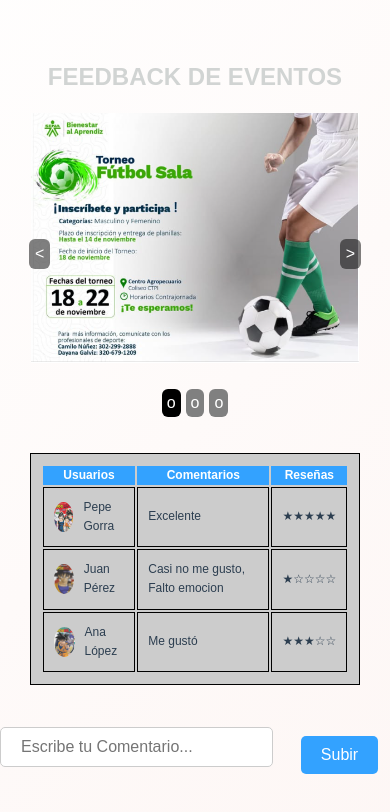
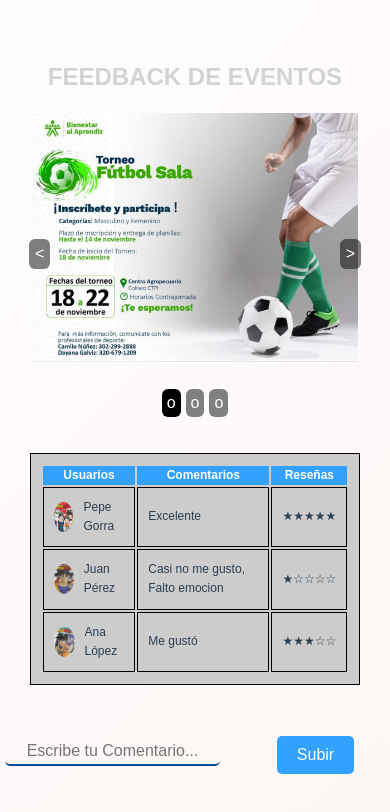
Before and after one commit to victormosqueraconejo/ActivSena, a React (Vite) app in the folder client/: page /combinar in a window 390 px wide. Shown: the part 252-1064 px from the top of the page. Built offline with nearby package versions, Linux system fonts and the light colour scheme.

Commit message:
cambios css

```diff
--- a/client/src/pages/Aprobar/Comentarios.jsx
+++ b/client/src/pages/Aprobar/Comentarios.jsx
@@ -60,7 +60,7 @@ export default function ComentarFeedback() {
         <input
           type="text"
           placeholder="Escribe tu Comentario..."
-          className="input-texto"
+          className="input-text"
           value={nuevoComentario}
           onChange={(e) => setNuevoComentario(e.target.value)}
         />
--- a/client/src/pages/Aprobar/styles/ComtentarStyle.css
+++ b/client/src/pages/Aprobar/styles/ComtentarStyle.css
@@ -39,7 +39,7 @@
     margin-top: 15px;
   }
 
-  .input-texto {
+  .input-text {
     border: 1px solid #ccc;
     border-radius: 5px;
     padding: 10px 20px;
@@ -72,7 +72,7 @@
       width: 40px;
       height: 40px;
     }
-    .input-texto {
+    .input-text {
       width: 50%;
     }
     .border {
@@ -88,7 +88,7 @@
       width: 30px;
       height: 30px;
     }
-    .input-texto {
+    .input-text {
       width: 70%;
     }
     .border {
```
